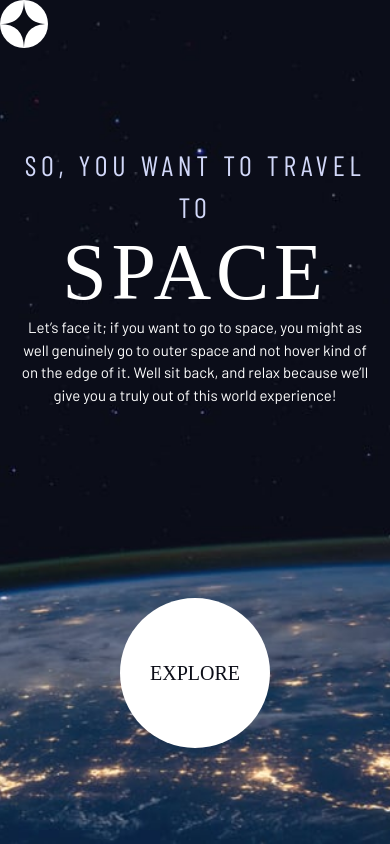
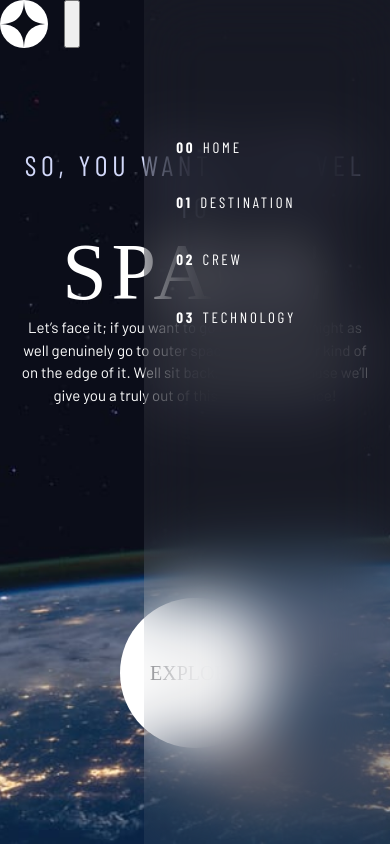
Before and after one commit to lernded123/space-tourism, a plain HTML site: page starter-code/index.html in a window 390 px wide. Drawn offline with nearby package versions, Linux system fonts and the light colour scheme; a web font is replaced by a local one.

Commit message:
blur menu

```diff
--- a/starter-code/index.css
+++ b/starter-code/index.css
@@ -297,7 +297,6 @@ select {
 }
 
 
-
 .large-button::after {
     content: '';
     position: absolute;
@@ -345,15 +344,46 @@ select {
     } */
 }
 
+.mobile-nav-toggle{
 
+}
 
-.primary-navigation {
-    --gap: 8rem;
+.primary-navigation{
     --underline-gap: 2rem;
     list-style: none;
     padding: 0;
     margin: 0;
+    /* background: hsl( var(--clr-white) / .05); */
+    background: hsl( var(--clr-white) / .05);
+   backdrop-filter: blur(2rem);
+
 }
+
+@supports(){
+     /* background: hsl( var(--clr-dark) / .95); */
+}
+
+@media (max-width: 35rem) {
+    .primary-navigation{
+        --underline-gap: 0.5rem;
+        position: fixed;
+        z-index: 10;
+        inset: 0 0 0 37%;
+        list-style: none;
+        padding: min(20rem, 10vh) 2rem;
+        padding-top: 8rem;
+        margin: 0;
+        flex-direction: column;
+
+
+    }
+
+    .primary-navigation.underline-indicators > .active {
+        border: 0;
+    }
+
+}
+
 
 .primary-navigation a {
     text-decoration: none;
@@ -381,6 +411,9 @@ select {
     color: hsl( var(--clr-white) / 1);
     border-color: hsl( var(--clr-white) / 1);
 }
+
+
+
 
 .tab-list {
     --gap: 2rem;
--- a/starter-code/index.html
+++ b/starter-code/index.html
@@ -21,14 +21,18 @@
     <div>
       <img src="./assets/shared/logo.svg" alt="space tourism logo" class="logo">
     </div>
-    <!-- <nav>
+    <button
+    onclick=""
+    class="mobile-nav-toggle"
+    aria-controls="primary-navigation"><span class="sr-only" aria-expanded="false">Menu</span></button>
+    <nav >
         <ul class="primary-navigation underline-indicators flex">
             <li class="active"><a class="ff-sans-cond uppercase text-white letter-spacing-2" href="index.html"><span>00</span>Home</a>
             <li><a class="ff-sans-cond uppercase text-white letter-spacing-2" href="destination.html"><span>01</span>Destination</a>
             <li><a class="ff-sans-cond uppercase text-white letter-spacing-2" href="crew.html"><span>02</span>Crew</a>
             <li><a class="ff-sans-cond uppercase text-white letter-spacing-2" href="technology.html"><span>03</span>Technology</a>
         </ul>
-    </nav> -->
+    </nav>
   </header>
 
   <div class="grid-container grid-container--home">
```
Also changed, not shown: starter-code/index.js (added).
